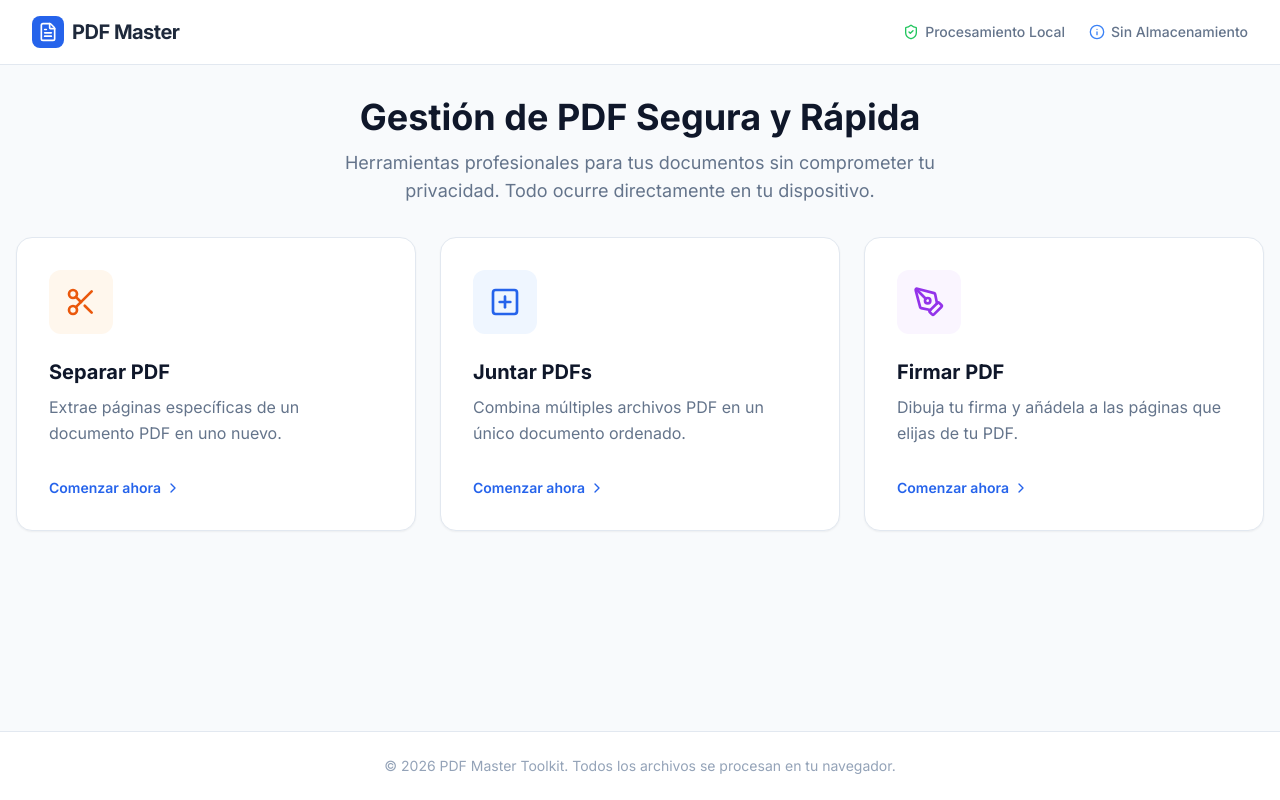
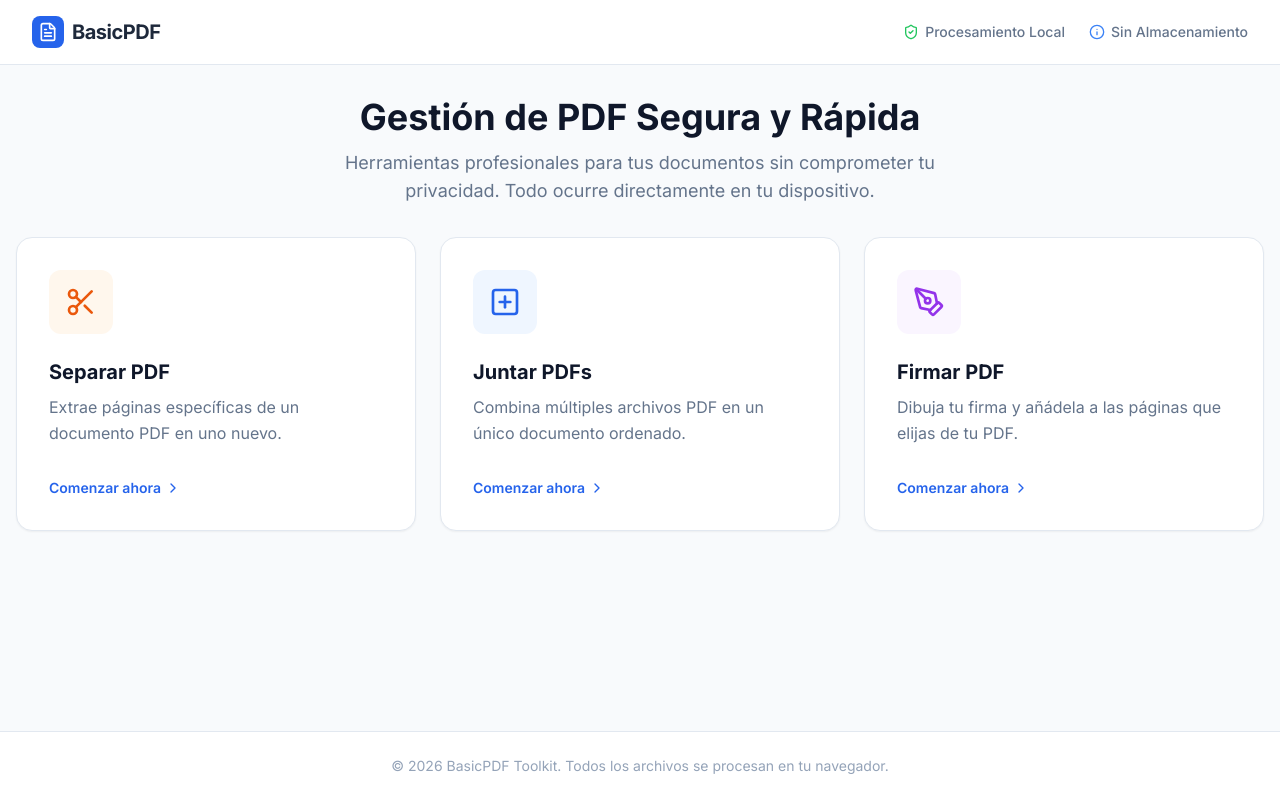
Before and after one commit to Dellos7/SimplePDF, a React (Vite) app: page / in a window 1280 px wide. Built offline with nearby package versions, Linux system fonts and the light colour scheme.

Commit message:
refactor: Rename project to BasicPDF Toolkit
Update the project name from "PDF Master Toolkit" to "BasicPDF Toolkit" across package.json, index.html, metadata.json, and App.tsx to reflect the new branding.

```diff
--- a/App.tsx
+++ b/App.tsx
@@ -49,7 +49,7 @@ const App: React.FC = () => {
               <FileText className="text-white w-5 h-5" />
             </div>
             <h1 className="text-xl font-bold text-slate-800 tracking-tight">
-              PDF Master
+              BasicPDF
             </h1>
           </div>
           <div className="hidden sm:flex items-center gap-6 text-sm font-medium text-slate-500">
@@ -71,7 +71,7 @@ const App: React.FC = () => {
 
       <footer className="bg-white border-t border-slate-200 py-6">
         <div className="max-w-7xl mx-auto px-4 text-center text-slate-400 text-sm">
-          <p>© {new Date().getFullYear()} PDF Master Toolkit. Todos los archivos se procesan en tu navegador.</p>
+          <p>© {new Date().getFullYear()} BasicPDF Toolkit. Todos los archivos se procesan en tu navegador.</p>
         </div>
       </footer>
     </div>
--- a/index.html
+++ b/index.html
@@ -4,7 +4,7 @@
 <head>
     <meta charset="UTF-8">
     <meta name="viewport" content="width=device-width, initial-scale=1.0">
-    <title>PDF Master Toolkit</title>
+    <title>BasicPDF Toolkit</title>
     <script src="https://cdn.tailwindcss.com"></script>
     <link rel="preconnect" href="https://fonts.googleapis.com">
     <link rel="preconnect" href="https://fonts.gstatic.com" crossorigin>
@@ -27,6 +27,5 @@
 </head>
 <body class="bg-slate-50 text-slate-900">
     <div id="root"></div>
-    <script type="module" src="index.tsx"></script>
 </body>
 </html>
--- a/metadata.json
+++ b/metadata.json
@@ -1,5 +1,5 @@
 {
-  "name": "PDF Master Toolkit",
+  "name": "BasicPDF Toolkit",
   "description": "A secure, browser-only PDF utility for splitting, merging, and signing documents without server-side storage.",
   "requestFramePermissions": [
     "camera"
--- a/package.json
+++ b/package.json
@@ -1,5 +1,5 @@
 {
-  "name": "pdf-master-toolkit",
+  "name": "basicpdf-toolkit",
   "private": true,
   "version": "0.0.0",
   "type": "module",
```
